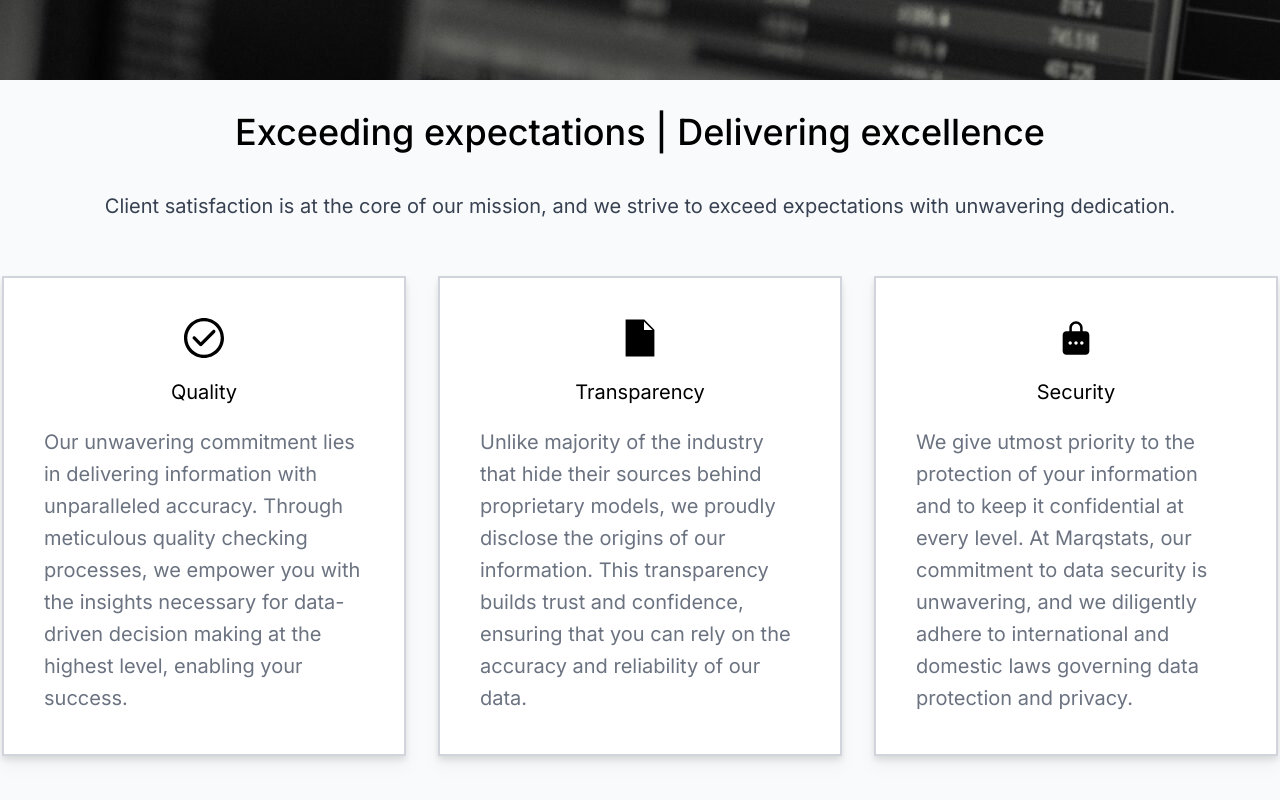
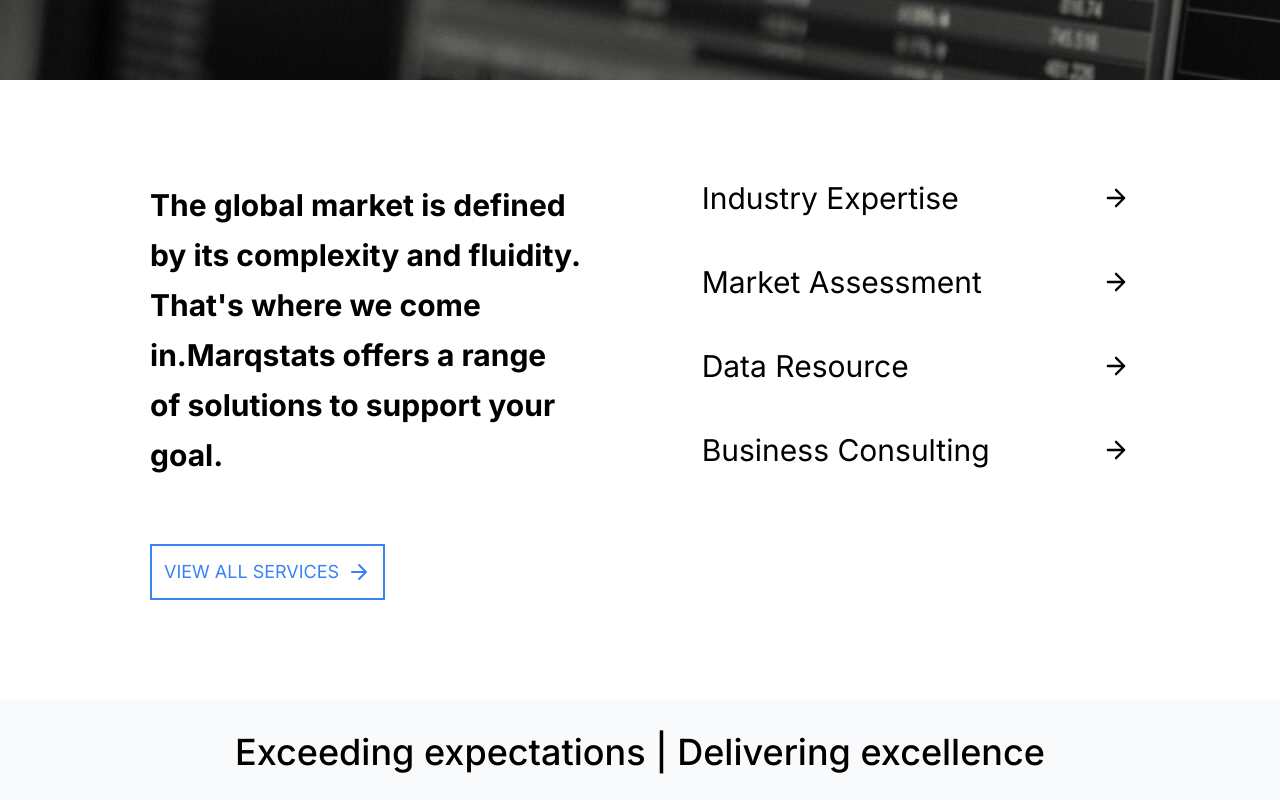
Before and after one commit to SidhartGautam25/marq, a Next.js app in the folder frontend/: page / in a window 1280 px wide. Shown: the part 720-1520 px from the top of the page. Built offline with nearby package versions, Linux system fonts and the light colour scheme.

Commit message:
Homethree completed

```diff
--- a/frontend/app/comp/homethree/Homethree.tsx
+++ b/frontend/app/comp/homethree/Homethree.tsx
@@ -0,0 +1,89 @@
+export default function Homethree() {
+  return (
+    <>
+      <div className="w-full my-10 p-10 flex justify-center items-center">
+        <div className="main w-[85%] flex gap-20">
+          <div className="left w-1/2 p-5">
+            <p className=" mb-16 text-3xl font-bold leading-[50px]">
+              The global market is defined by its complexity and fluidity.
+              That's where we come in.Marqstats offers a range of solutions to
+              support your goal.
+            </p>
+            <button className="btn-blue text-lg flex items-center border-2 border-blue-500 p-3 hover:bg-blue-500 text-blue-500 hover:text-white">
+              VIEW ALL SERVICES
+              <svg
+                className="ml-2 w-6 h-6"
+                fill="none"
+                strokeLinecap="round"
+                strokeLinejoin="round"
+                strokeWidth="2"
+                viewBox="0 0 24 24"
+                stroke="currentColor"
+              >
+                <path d="M5 12h14M12 5l7 7-7 7"></path>
+              </svg>
+            </button>
+          </div>
+          <div className="right w-1/2 flex flex-col gap-2">
+            <div className="strap  flex justify-between items-center p-5 ease-in duration-400 hover:border-b border-blue-500">
+                <span className="text-3xl">Industry Expertise</span>
+                <svg
+                className="ml-2 w-7 h-7"
+                fill="none"
+                strokeLinecap="round"
+                strokeLinejoin="round"
+                strokeWidth="2"
+                viewBox="0 0 24 24"
+                stroke="currentColor"
+              >
+                <path d="M5 12h14M12 5l7 7-7 7"></path>
+              </svg>
+            </div>
+            <div className="strap  flex justify-between items-center p-5 ease-in duration-400 hover:border-b border-blue-500">
+                <span className="text-3xl">Market Assessment</span>
+                <svg
+                className="ml-2 w-7 h-7"
+                fill="none"
+                strokeLinecap="round"
+                strokeLinejoin="round"
+                strokeWidth="2"
+                viewBox="0 0 24 24"
+                stroke="currentColor"
+              >
+                <path d="M5 12h14M12 5l7 7-7 7"></path>
+              </svg>
+            </div>
+            <div className="strap  flex justify-between items-center p-5 ease-in duration-400 hover:border-b border-blue-500">
+                <span className="text-3xl">Data Resource</span>
+                <svg
+                className="ml-2 w-7 h-7"
+                fill="none"
+                strokeLinecap="round"
+                strokeLinejoin="round"
+                strokeWidth="2"
+                viewBox="0 0 24 24"
+                stroke="currentColor"
+              >
+                <path d="M5 12h14M12 5l7 7-7 7"></path>
+              </svg>
+            </div>
+            <div className="strap  flex justify-between items-center p-5 ease-in duration-400 hover:border-b border-blue-500">
+                <span className="text-3xl">Business Consulting</span>
+                <svg
+                className="ml-2 w-7 h-7"
+                fill="none"
+                strokeLinecap="round"
+                strokeLinejoin="round"
+                strokeWidth="2"
+                viewBox="0 0 24 24"
+                stroke="currentColor"
+              >
+                <path d="M5 12h14M12 5l7 7-7 7"></path>
+              </svg>
+            </div>
+          </div>
+        </div>
+      </div>
+    </>
+  );
+}
--- a/frontend/app/page.tsx
+++ b/frontend/app/page.tsx
@@ -1,8 +1,6 @@
-import { HomeOne, NavBar, Footer, Slid, Vision, Homefive } from "./comp";
+import { HomeOne, NavBar, Footer, Slid, Vision, Homefive,Homefour ,Homesix,Homethree} from "./comp";
 import img1 from "../public/images/img1.jpg";
 import Image from "next/image";
-import Homefour from "./comp/homefour/Homefour";
-import Homesix from "./comp/homesix/Homesix";
 export default function Home() {
   return (
     <div className="flex flex-col w-dvw">
@@ -23,6 +21,7 @@
         </div>
       </div>
       <div className="">
+        <Homethree/>
         <Homesix />
         <Vision />
         <Slid />
```
Also changed, not shown: frontend/app/comp/index.ts (+7 -0 lines).
